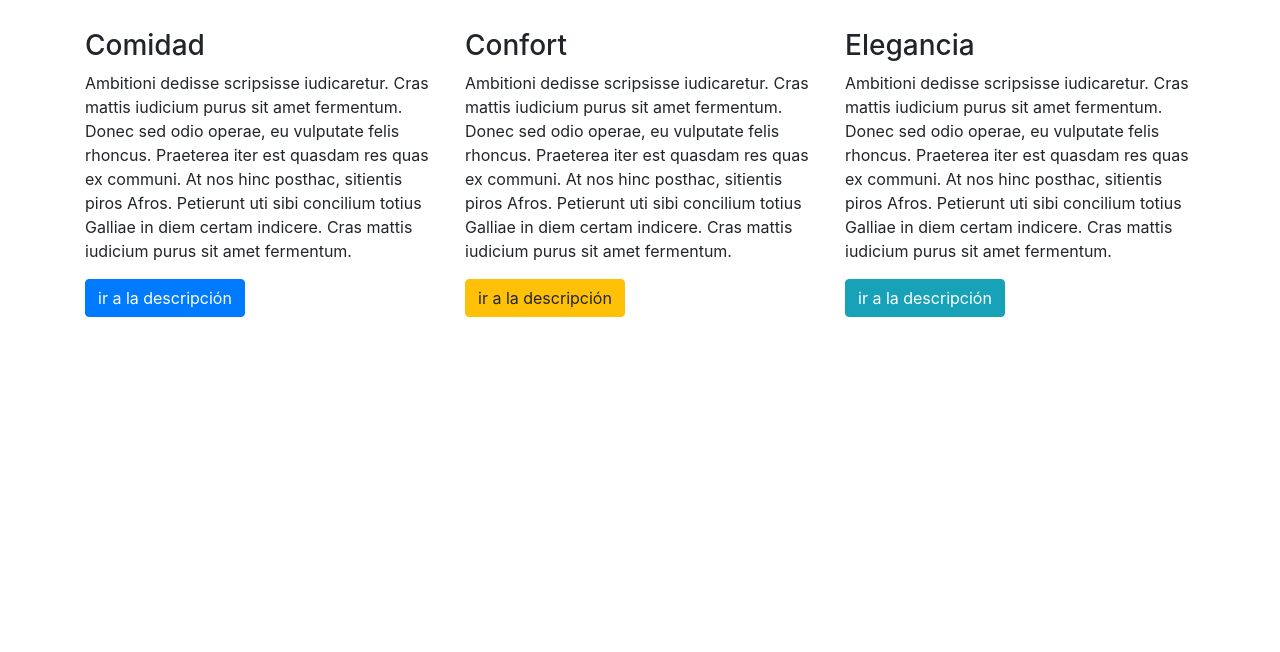
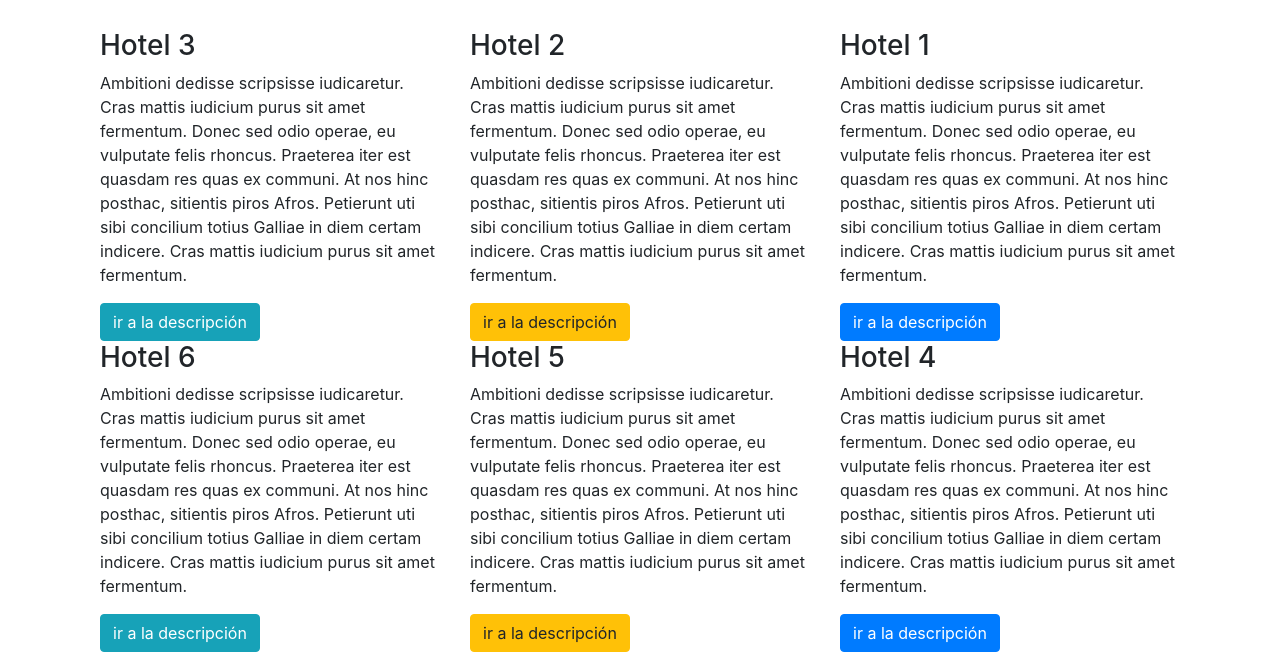
Before and after one commit to alero11/proyecto-modulo-1, a website: page index.html in a window 1280 px wide. Shown: the part 179-831 px from the top of the page. Before the commit the page ends 800 px from the top, so only its background shows below. Drawn offline with nearby package versions, Linux system fonts and the light colour scheme.

Commit message:
correccion servidor y creacion de clases

```diff
--- a/index.html
+++ b/index.html
@@ -12,16 +12,16 @@
     <h1 class="jumbotron">Hoteles</h1>
 
     <div class="container">
-        <div class="row">
+        <div class="d-flex flex-wrap flex-row-reverse">
             <div class="col-md-4">
-                <h3>Comidad</h3>
+                <h3>Hotel 1</h3>
                 <p>Ambitioni dedisse scripsisse iudicaretur. Cras mattis iudicium purus sit amet fermentum. Donec sed odio operae, eu vulputate felis rhoncus. Praeterea iter est quasdam res quas ex communi. At nos hinc posthac, sitientis piros Afros. Petierunt
                     uti sibi concilium totius Galliae in diem certam indicere. Cras mattis iudicium purus sit amet fermentum.
                 </p>
                 <button type="button" class="btn btn-primary">ir a la descripción</button>
             </div>
             <div class="col-md-4">
-                <h3>Confort</h3>
+                <h3>Hotel 2</h3>
                 <p>Ambitioni dedisse scripsisse iudicaretur. Cras mattis iudicium purus sit amet fermentum. Donec sed odio operae, eu vulputate felis rhoncus. Praeterea iter est quasdam res quas ex communi. At nos hinc posthac, sitientis piros Afros. Petierunt
                     uti sibi concilium totius Galliae in diem certam indicere. Cras mattis iudicium purus sit amet fermentum.
                 </p>
@@ -29,7 +29,30 @@
             </div>
 
             <div class="col-md-4">
-                <h3>Elegancia</h3>
+                <h3>Hotel 3</h3>
+                <p>Ambitioni dedisse scripsisse iudicaretur. Cras mattis iudicium purus sit amet fermentum. Donec sed odio operae, eu vulputate felis rhoncus. Praeterea iter est quasdam res quas ex communi. At nos hinc posthac, sitientis piros Afros. Petierunt
+                    uti sibi concilium totius Galliae in diem certam indicere. Cras mattis iudicium purus sit amet fermentum.
+                </p>
+                <button type="button" class="btn btn-info">ir a la descripción</button>
+            </div>
+
+            <div class="col-md-4">
+                <h3>Hotel 4</h3>
+                <p>Ambitioni dedisse scripsisse iudicaretur. Cras mattis iudicium purus sit amet fermentum. Donec sed odio operae, eu vulputate felis rhoncus. Praeterea iter est quasdam res quas ex communi. At nos hinc posthac, sitientis piros Afros. Petierunt
+                    uti sibi concilium totius Galliae in diem certam indicere. Cras mattis iudicium purus sit amet fermentum.
+                </p>
+                <button type="button" class="btn btn-primary">ir a la descripción</button>
+            </div>
+            <div class="col-md-4">
+                <h3>Hotel 5</h3>
+                <p>Ambitioni dedisse scripsisse iudicaretur. Cras mattis iudicium purus sit amet fermentum. Donec sed odio operae, eu vulputate felis rhoncus. Praeterea iter est quasdam res quas ex communi. At nos hinc posthac, sitientis piros Afros. Petierunt
+                    uti sibi concilium totius Galliae in diem certam indicere. Cras mattis iudicium purus sit amet fermentum.
+                </p>
+                <button type="button" class="btn btn-warning">ir a la descripción</button>
+            </div>
+
+            <div class="col-md-4">
+                <h3>Hotel 6</h3>
                 <p>Ambitioni dedisse scripsisse iudicaretur. Cras mattis iudicium purus sit amet fermentum. Donec sed odio operae, eu vulputate felis rhoncus. Praeterea iter est quasdam res quas ex communi. At nos hinc posthac, sitientis piros Afros. Petierunt
                     uti sibi concilium totius Galliae in diem certam indicere. Cras mattis iudicium purus sit amet fermentum.
                 </p>
```
Also changed, not shown: package.json (+3 -4 lines), css/main.css (added), 1 other file.
